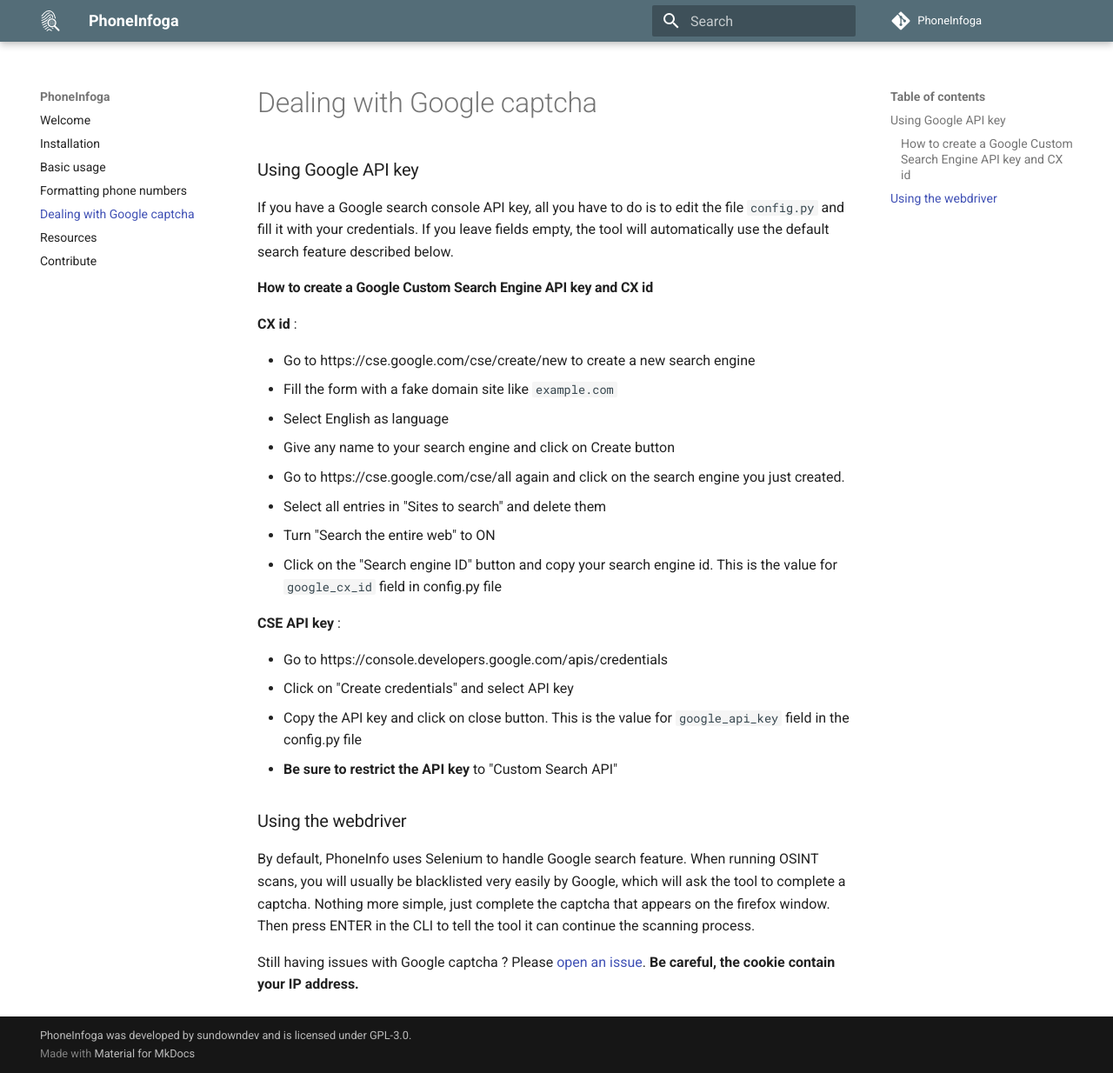
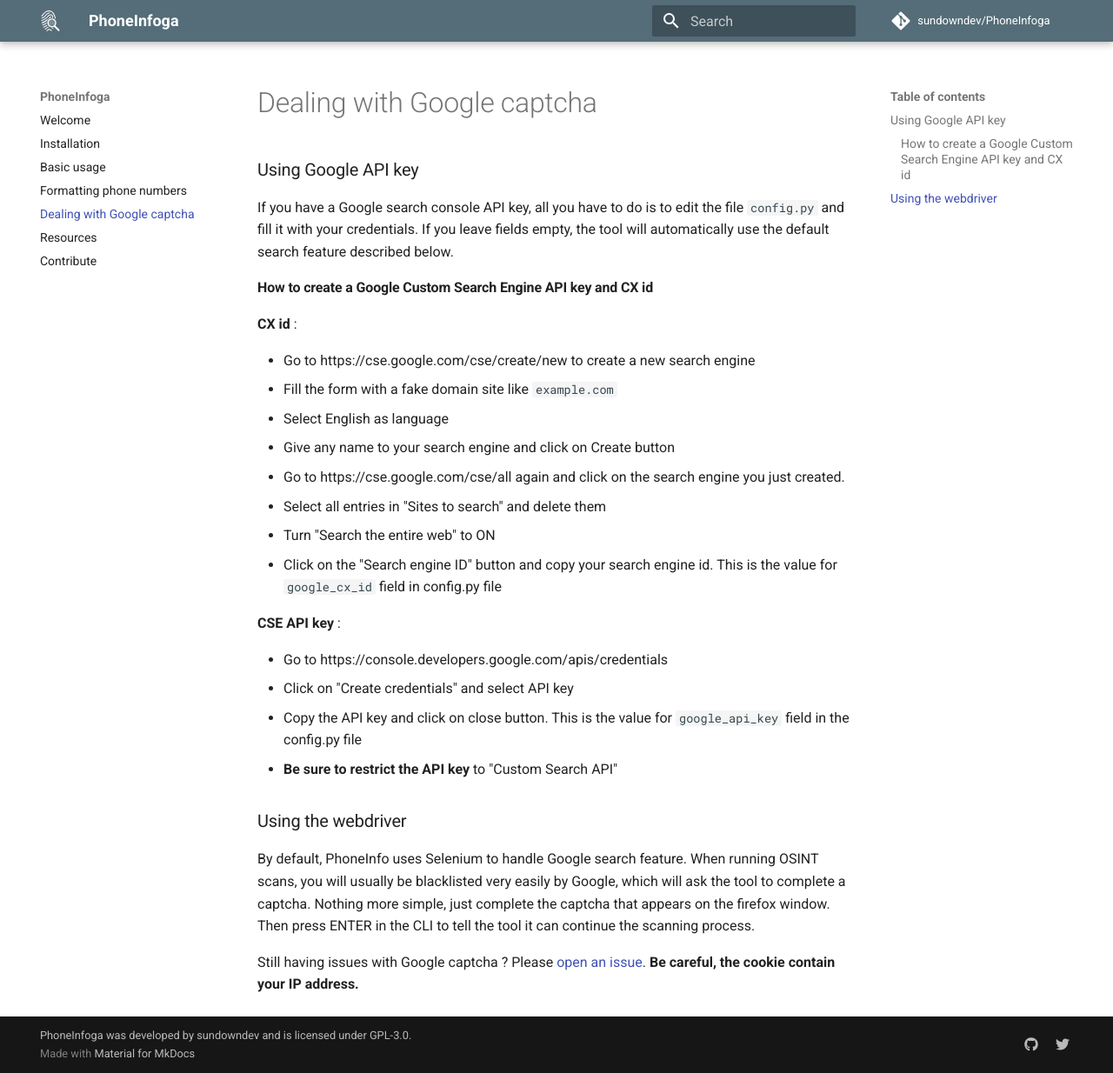
Before and after one commit to sundowndev/phoneinfoga, an MkDocs documentation site: the page built from docs/googlesearch.md, in a window 1280 px wide and 1234 px high. Shown: the whole window at 87% size. Built offline with MkDocs 1.6.1 and Material for MkDocs 9.7.7, drawn with Linux system fonts in a browser that asks for light colours; comment, search, counter and statistics services are not loaded; some of the changed lines change nothing that is shown.

Commit message:
refactor(docs): social links

```diff
--- a/mkdocs.yml
+++ b/mkdocs.yml
@@ -1,5 +1,5 @@
 site_name: PhoneInfoga
-repo_name: PhoneInfoga
+repo_name: 'sundowndev/PhoneInfoga'
 repo_url: 'https://github.com/sundowndev/PhoneInfoga'
 site_description: 'Advanced information gathering & OSINT tool for phone numbers.'
 site_author: 'Sundowndev'
@@ -19,3 +19,9 @@
   palette:
     primary: 'blue grey'
     accent: 'brown'
+extra:
+  social:
+    - type: 'github'
+      link: 'https://github.com/sundowndev/PhoneInfoga'
+    - type: 'twitter'
+      link: 'https://twitter.com/sundowndev'
```
